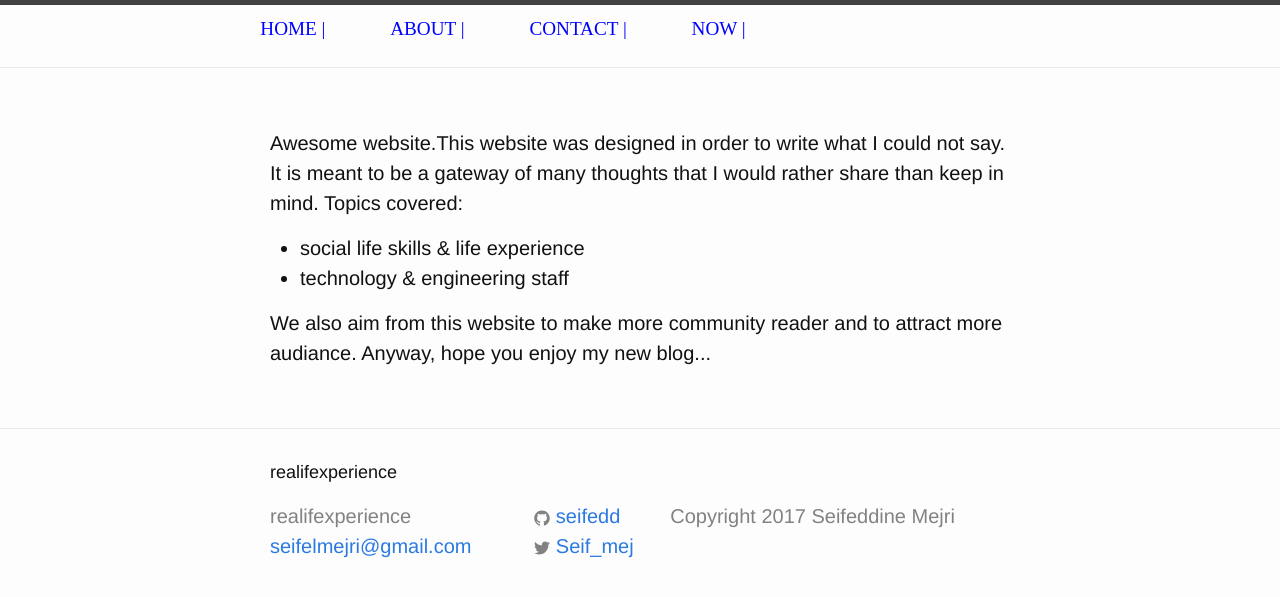
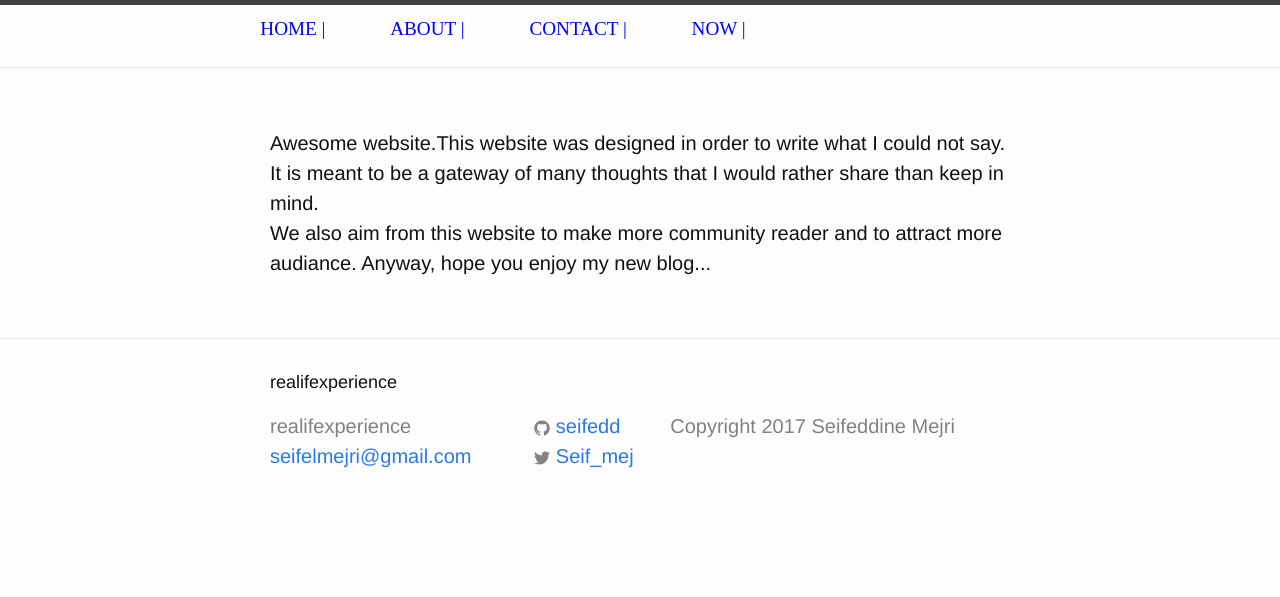
Before and after one commit to seifedd/Reality, a Jekyll site: the page built from about.html, in a window 1280 px wide. Shown: the top 597 px of the page. Built offline with Jekyll 4.4.1, drawn with Linux system fonts in a browser that asks for light colours.

Commit message:
Update about.html

```diff
--- a/about.html
+++ b/about.html
@@ -5,11 +5,7 @@ permalink: /Reality/about/
 ---
 
 <h1> Awesome website.This website was designed in order to write what I could not say. It  is meant to be  a gateway
- of many thoughts that I would rather share than keep in mind. Topics covered:</p>
-<ul>
-    <li>social life skills & life experience</li>
-    <li>technology & engineering staff</li>
-</ul>
+ of many thoughts that I would rather share than keep in mind.
 <p> We also aim from this website to make more community reader and to attract more audiance.
     Anyway, hope you enjoy my new blog...
 </p>
```
